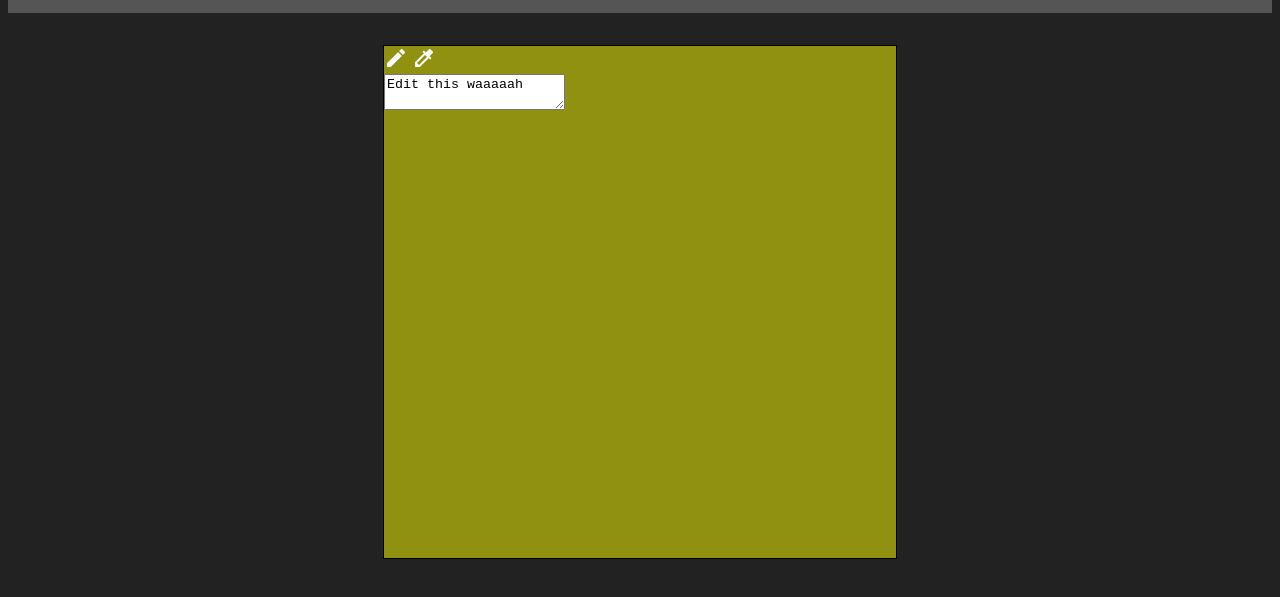
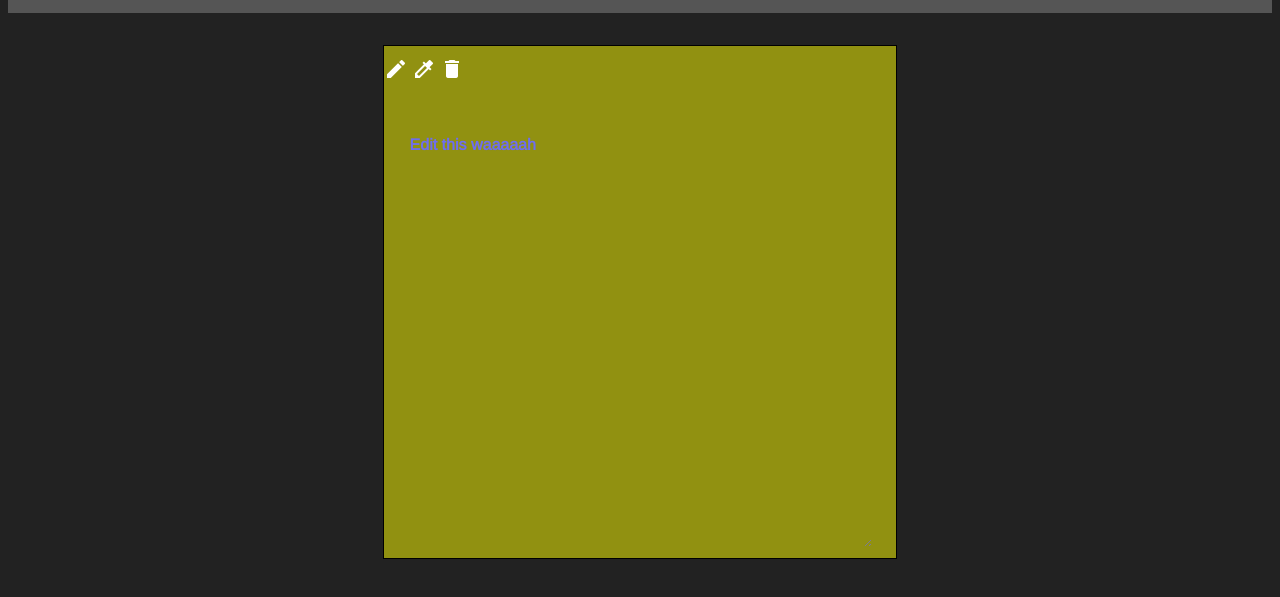
Before and after one commit to iths-daniel-holbling/postIts, a website built with webpack: page src/index.html in a window 1280 px wide. Both pictures are taken after a click on the icon "add". Shown: the part 101-698 px from the top of the page. Built offline with nearby package versions, Linux system fonts and the light colour scheme.

Commit message:
Added deletebutton (with problems)

```diff
--- a/src/scripts/index.js
+++ b/src/scripts/index.js
@@ -1,30 +1,40 @@
 import '../styles/index.scss';
-
 let notes = [];
 
 class Note {
 
-    constructor(text, color) {
+    constructor(text, color, notenumber) {
         this.text = text;
         this.color = color;
+        this.notenumber = notenumber;
     }
 
     markup() {
         return `
             <div class="note-buttons">
-                <i class="material-icons md-dark">edit</i>
-                <i class="material-icons md-dark">colorize</i>
-
+                <i class="material-icons md-dark edit">edit</i>
+                <i class="material-icons md-dark color">colorize</i>
+                <i class="material-icons md-dark delete">delete</i>
             </div>
             <textarea>${this.text}</textarea>
         `;
     }
 }
+function createEventListeners(notenumber){
+    let noteObj = notes[notenumber];
+    let noteElem = document.querySelectorAll('.note')[notenumber];
+    let delNote = noteElem.querySelector('.delete');
+    delNote.addEventListener('click', function(){
+        notes.splice(notenumber, 1);
+        noteElem.remove();
+
+    });
+}
 
 function init(){
+
     const gridToggle = document.querySelector('#grid-toggle');
     const addBtn = document.querySelector('#add');
-    let noteArr = [];
     gridToggle.addEventListener('click', function(){
         let notes = document.querySelectorAll('.note');
         for(let note of notes){
@@ -32,15 +42,15 @@ function init(){
         }
     });
     addBtn.addEventListener('click', function(){
-        let newNote = new Note("Edit this waaaaah","rgba(255,255,0,0.5)");
+        let newNote = new Note("Edit this waaaaah","rgba(255,255,0,0.5)",notes.length);
         let notesDiv = document.querySelector(".notes");
         let noteMarkup = document.createElement('div');
         noteMarkup.className = "note";
+        noteMarkup.setAttribute('notenumber',newNote.notenumber);
         noteMarkup.innerHTML = newNote.markup();
         notesDiv.appendChild(noteMarkup);
-        noteArr.push(newNote);
-        console.log(noteArr);
-
+        notes.push(newNote);
+        createEventListeners(newNote.notenumber);
     });
 }
 
--- a/src/styles/index.scss
+++ b/src/styles/index.scss
@@ -51,15 +51,43 @@ body {
   .notes {
     @include flexbox(row);
     .note {
+      @include flexbox(column);
       width: 40vw;
       height: 40vw;
       border: 1px solid black;
       margin: 2.5vw;
       background-color: $noteColor;
+      .note-buttons {
+        width: 100%;
+        height: 10%;
+        margin:0;
+        padding:0;
+      }
+      textarea {
+        width: 90%;
+        height: 80%;
+        margin:0;
+        margin-top: 5%;
+        background-color: transparent;
+        border: none;
+        color: white;
+        mix-blend-mode: difference;
+        font-family: "Arimo";
+        font-weight: bolder;
+        font-size: 1em;
+      }
     }
     .note-list {
       width: 100vw;
       height: 100vw;
+      .note-buttons {
+        i {
+          font-size: 2.4em;
+        }
+      }
+      textarea {
+        font-size: 2.4em;
+      }
     }
     .proto {
       visibility: hidden;
```
